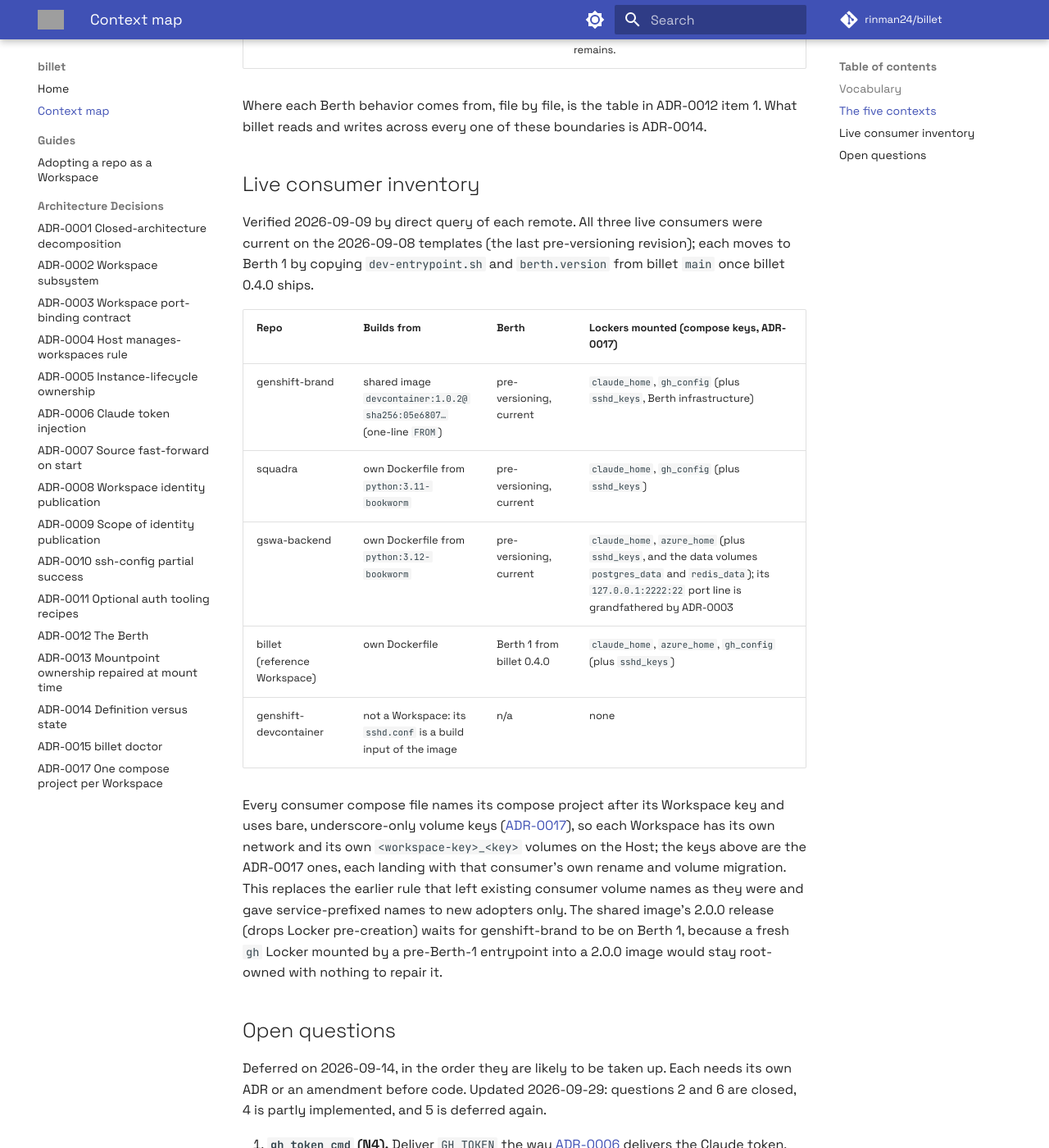
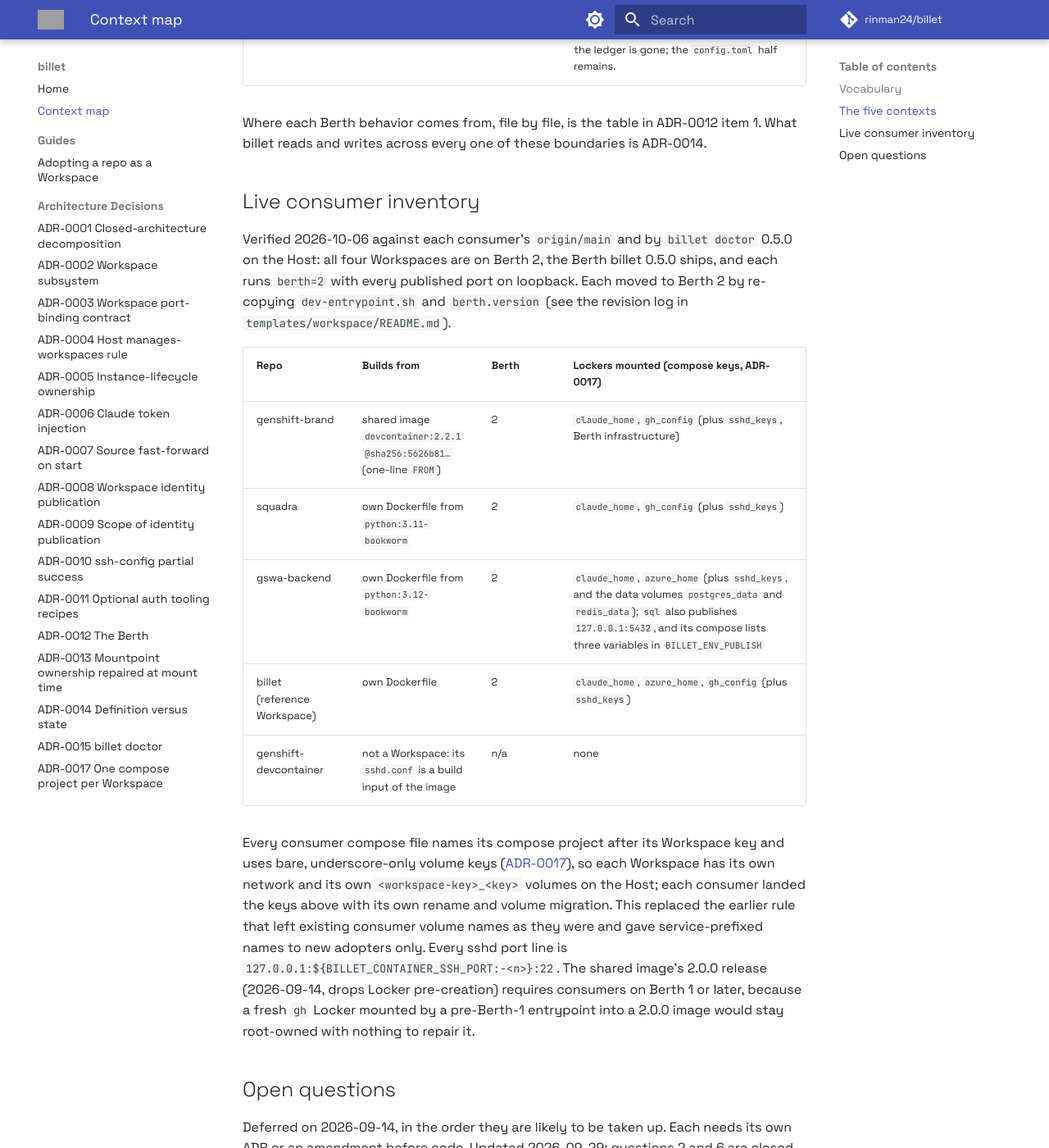
Before and after one commit to rinman24/billet, an MkDocs documentation site: the page built from docs/CONTEXT-MAP.md, in a window 1280 px wide and 1400 px high, scrolled down 3328 px. Shown: the whole window at 82% size. Built offline with MkDocs 1.6.1 and Material for MkDocs 9.7.7, drawn with Linux system fonts in a browser that asks for light colours; comment, search, counter and statistics services are not loaded; some of the changed text lies outside the part shown; grey boxes are pictures that could not be loaded.

Commit message:
docs: bring the CONTEXT-MAP consumer inventory to Berth 2
The live consumer inventory still said every consumer was pre-versioning or on Berth 1 from billet 0.4.0, and listed genshift-brand on shared image 1.0.2. Re-verified 2026-10-06 against each consumer's origin/main and billet doctor 0.5.0: all four Workspaces are on Berth 2, genshift-brand builds from devcontainer 2.2.1, and gswa-backend's sshd line uses the BILLET_CONTAINER_SSH_PORT form. The shared-image row and the ADR-0016 precondition no longer call image 2.0.0 and its ADR-0002 planned; both shipped 2026-09-14. Ledger B13.

```diff
--- a/docs/CONTEXT-MAP.md
+++ b/docs/CONTEXT-MAP.md
@@ -40,7 +40,7 @@ are named in DDD terms; each row states what fixes the pattern.
 |---|---|---|---|
 | Product repo | billet | Conformist behind an anti-corruption layer | The repo authors `devcontainer.json` on its own cadence; billet adapts through `facts_from_json` (`access/container/compose_script.py`) → `DevcontainerFacts` (JSONC stripped, paths re-rooted, `postCreateCommand` normalized, the object form refused with a named error). billet never edits the repo's compose file ([ADR-0003](adr/adr-0003-workspace-port-binding-contract.md)). |
 | billet | Product repo | Open Host Service publishing a versioned Published Language; the consumer conforms by copy | The Berth: `templates/workspace/` plus [the adoption guide](adopting-a-repo.md). Until Berth 1 the language had no version and this row was a Shared Kernel replicated by hand; `berth.version` and the directive hash are what make it an OHS ([ADR-0012](adr/adr-0012-the-berth.md)). |
-| Shared toolchain image | Product repo (image pinner) | Customer/Supplier over a well-versioned Published Language | The consumer's Dockerfile is one digest-pinned `FROM` line and its CI `container:` must match. Toolchain versions are pinned in `versions.env`, tested by `verify-image.sh`, propagated by Renovate. Image 2.0.0 (planned) extends `verify-image.sh` with Berth conformance: `dev` at uid/gid 1000, `sudo -n`, `sshd`, the baked `sshd.conf`, `~/.ssh` dev-owned 0700. |
+| Shared toolchain image | Product repo (image pinner) | Customer/Supplier over a well-versioned Published Language | The consumer's Dockerfile is one digest-pinned `FROM` line and its CI `container:` must match. Toolchain versions are pinned in `versions.env`, tested by `verify-image.sh`, propagated by Renovate. From image 2.0.0 (2026-09-14) `verify-image.sh` checks Berth conformance: `dev` at uid/gid 1000, `sudo -n`, `sshd`, the baked `sshd.conf`, `~/.ssh` dev-owned 0700; 2.1.0 added four `sshd -T` directive checks. |
 | billet | Shared toolchain image | Conformist, undeclared | The image implements the Berth's build-time half (`dev` at uid 1000 with passwordless sudo, `openssh-server`, billet's sshd drop-in, `~/.ssh`) and says so; billet does not know the image exists. **The image carries no Lockers**: from 2.0.0 it pre-creates no credential directory with an `install -d` line, because the Berth entrypoint repairs mount-target ownership at start ([ADR-0013](adr/adr-0013-mountpoint-ownership-repaired-at-mount-time.md)). It does still ship a populated dev-owned `/home/dev/.claude` as a side effect of the Claude Code install, so that Locker is protected by copy-on-empty while `~/.config/gh` is the one target the repair handles. Lockers exist only in consumer compose files. |
 | Shared toolchain image | billet | Separate Ways, deliberately | billet builds its own reference Workspace from `python:3.11-bookworm` and must stay usable by a repository outside GenShift. No billet change may require the shared image. |
 | billet | Dotfiles | Open Host Service + Published Language, deliberately unvalidated | Three `@billet_*` tmux options, closed at three, with a stated test for a fourth ([ADR-0008](adr/adr-0008-workspace-identity-publication.md), [ADR-0009](adr/adr-0009-scope-of-identity-publication.md)). The healthiest relationship in the map. |
@@ -52,27 +52,28 @@ reads and writes across every one of these boundaries is ADR-0014.
 
 ## Live consumer inventory
 
-Verified 2026-09-09 by direct query of each remote. All three live consumers were current on
-the 2026-09-08 templates (the last pre-versioning revision); each moves to Berth 1 by copying
-`dev-entrypoint.sh` and `berth.version` from billet `main` once billet 0.4.0 ships.
+Verified 2026-10-06 against each consumer's `origin/main` and by `billet doctor` 0.5.0 on the
+Host: all four Workspaces are on Berth 2, the Berth billet 0.5.0 ships, and each runs
+`berth=2` with every published port on loopback. Each moved to Berth 2 by re-copying
+`dev-entrypoint.sh` and `berth.version` (see the revision log in `templates/workspace/README.md`).
 
 | Repo | Builds from | Berth | Lockers mounted (compose keys, ADR-0017) |
 |---|---|---|---|
-| genshift-brand | shared image `devcontainer:1.0.2@sha256:05e6807…` (one-line `FROM`) | pre-versioning, current | `claude_home`, `gh_config` (plus `sshd_keys`, Berth infrastructure) |
-| squadra | own Dockerfile from `python:3.11-bookworm` | pre-versioning, current | `claude_home`, `gh_config` (plus `sshd_keys`) |
-| gswa-backend | own Dockerfile from `python:3.12-bookworm` | pre-versioning, current | `claude_home`, `azure_home` (plus `sshd_keys`, and the data volumes `postgres_data` and `redis_data`); its `127.0.0.1:2222:22` port line is grandfathered by ADR-0003 |
-| billet (reference Workspace) | own Dockerfile | Berth 1 from billet 0.4.0 | `claude_home`, `azure_home`, `gh_config` (plus `sshd_keys`) |
+| genshift-brand | shared image `devcontainer:2.2.1@sha256:5626b81…` (one-line `FROM`) | 2 | `claude_home`, `gh_config` (plus `sshd_keys`, Berth infrastructure) |
+| squadra | own Dockerfile from `python:3.11-bookworm` | 2 | `claude_home`, `gh_config` (plus `sshd_keys`) |
+| gswa-backend | own Dockerfile from `python:3.12-bookworm` | 2 | `claude_home`, `azure_home` (plus `sshd_keys`, and the data volumes `postgres_data` and `redis_data`); `sql` also publishes `127.0.0.1:5432`, and its compose lists three variables in `BILLET_ENV_PUBLISH` |
+| billet (reference Workspace) | own Dockerfile | 2 | `claude_home`, `azure_home`, `gh_config` (plus `sshd_keys`) |
 | genshift-devcontainer | not a Workspace: its `sshd.conf` is a build input of the image | n/a | none |
 
 Every consumer compose file names its compose project after its Workspace key and uses bare,
 underscore-only volume keys ([ADR-0017](adr/adr-0017-one-compose-project-per-workspace.md)), so each Workspace has
-its own network and its own `<workspace-key>_<key>` volumes on the Host; the keys above are
-the ADR-0017 ones, each landing with that consumer's own rename and volume migration. This
-replaces the earlier rule that left existing consumer volume names as they were and gave
-service-prefixed names to new adopters only. The shared image's
-2.0.0 release (drops Locker pre-creation) waits for genshift-brand to be on Berth 1, because a
-fresh `gh` Locker mounted by a pre-Berth-1 entrypoint into a 2.0.0 image would stay root-owned
-with nothing to repair it.
+its own network and its own `<workspace-key>_<key>` volumes on the Host; each consumer landed
+the keys above with its own rename and volume migration. This replaced the earlier rule that
+left existing consumer volume names as they were and gave service-prefixed names to new
+adopters only. Every sshd port line is `127.0.0.1:${BILLET_CONTAINER_SSH_PORT:-<n>}:22`. The
+shared image's 2.0.0 release (2026-09-14, drops Locker pre-creation) requires consumers on
+Berth 1 or later, because a fresh `gh` Locker mounted by a pre-Berth-1 entrypoint into a 2.0.0
+image would stay root-owned with nothing to repair it.
 
 ## Open questions
 
@@ -94,7 +95,7 @@ implemented, and 5 is deferred again.
    in the image and the consumer's compose points at them (`entrypoint:
    ${BILLET_ENTRYPOINT:-…}`), with a Berth-version OCI label. Precondition: the shared image's
    ADR record states that Docker, not billet, reads those files from the repo (its ADR-0001
-   says billet reads them; its ADR-0002, planned for the 2.0.0 release, corrects that). Must not
+   says billet reads them; its ADR-0002, shipped with 2.0.0 on 2026-09-14, corrects that). Must not
    break Separate Ways: a non-GenShift consumer keeps copying files.
 4. **`doctor` implementation** ([ADR-0015](adr/adr-0015-billet-doctor.md)). *Berth drift
    implemented (2026-09-29):* the pure `berth_policy` engine, the `DoctorAccess` seam (one
```
